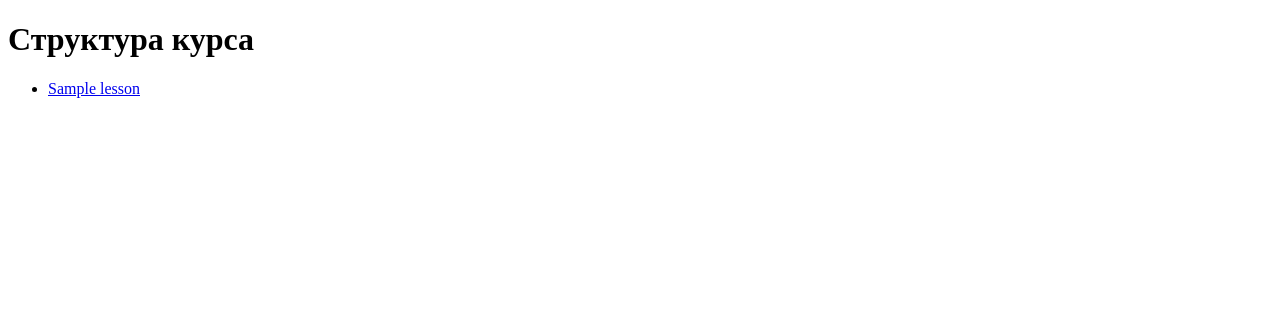
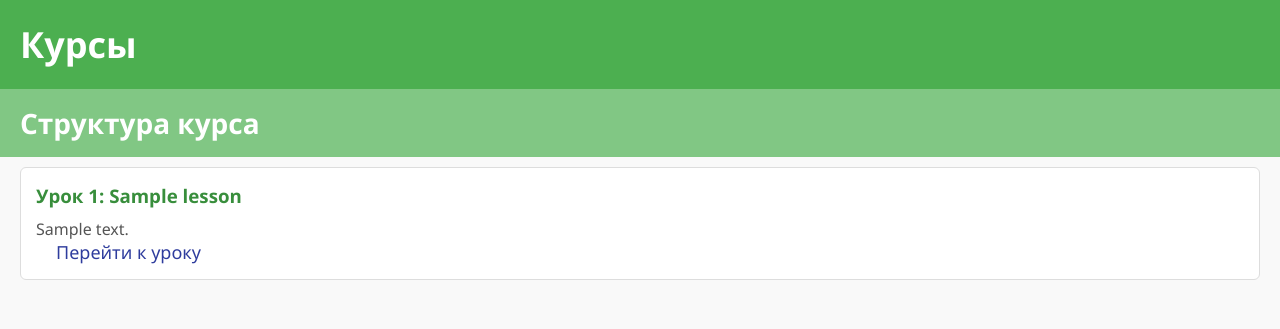
Before and after one commit to maharaha/python-course, a Flask app: template templates/structure.html in a window 1280 px wide. Shown: the top 329 px of the page. Run offline with Flask 3, Linux system fonts and the light colour scheme; the template is opened without the code that fills it: most values are stand-ins (such as "Sample title", 1, 10 or a date in 2020).

Commit message:
Update structure.html

```diff
--- a/templates/structure.html
+++ b/templates/structure.html
@@ -3,13 +3,19 @@
 <head>
     <meta charset="UTF-8">
     <title>Структура курса</title>
+    <link rel="stylesheet" href="{{ url_for('static', filename='css/style.css') }}">
 </head>
 <body>
-    <h1>Структура курса</h1>
-    <ul>
+    <div class="header">Курсы</div>
+    <div class="subheader">Структура курса</div>
+    <div class="lesson-list">
         {% for lesson in lessons %}
-            <li><a href="/lesson/{{ loop.index0 }}">{{ lesson.title }}</a></li>
+            <div class="lesson-item">
+                <h3>Урок {{ loop.index }}: {{ lesson.title }}</h3>
+                <p>{{ lesson.content }}</p>
+                <a href="{{ url_for('lesson', lesson_id=loop.index0) }}">Перейти к уроку</a>
+            </div>
         {% endfor %}
-    </ul>
+    </div>
 </body>
 </html>
```
